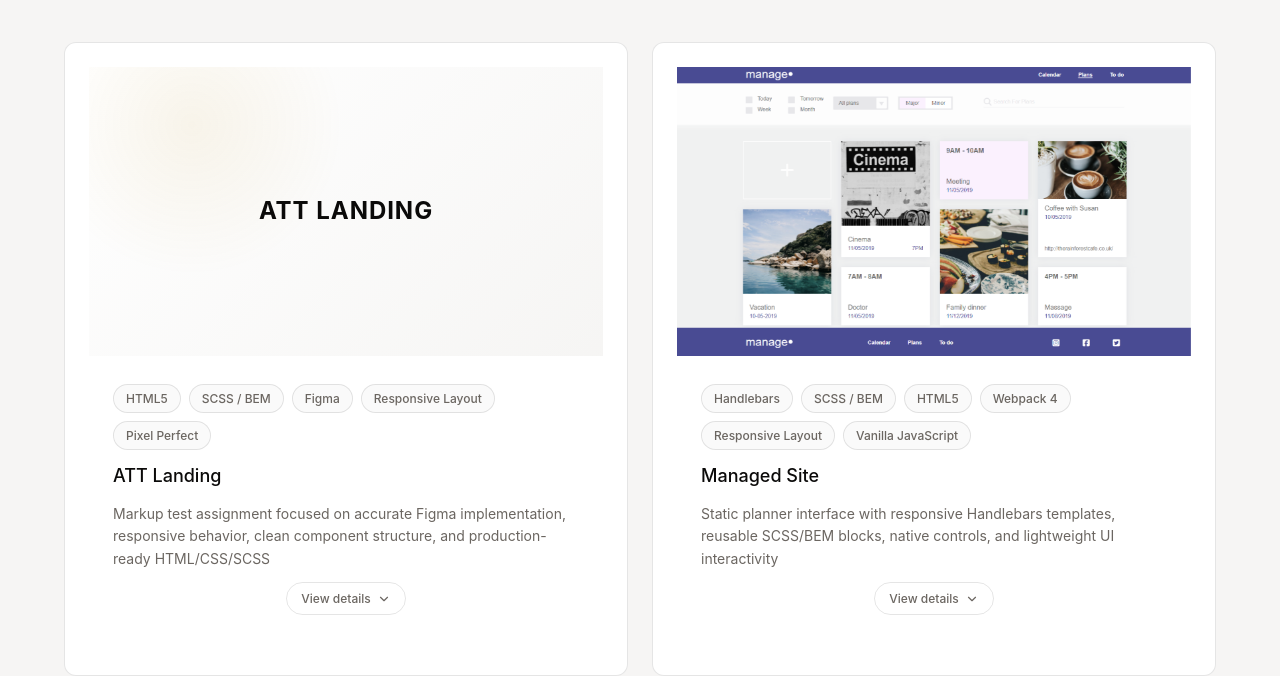
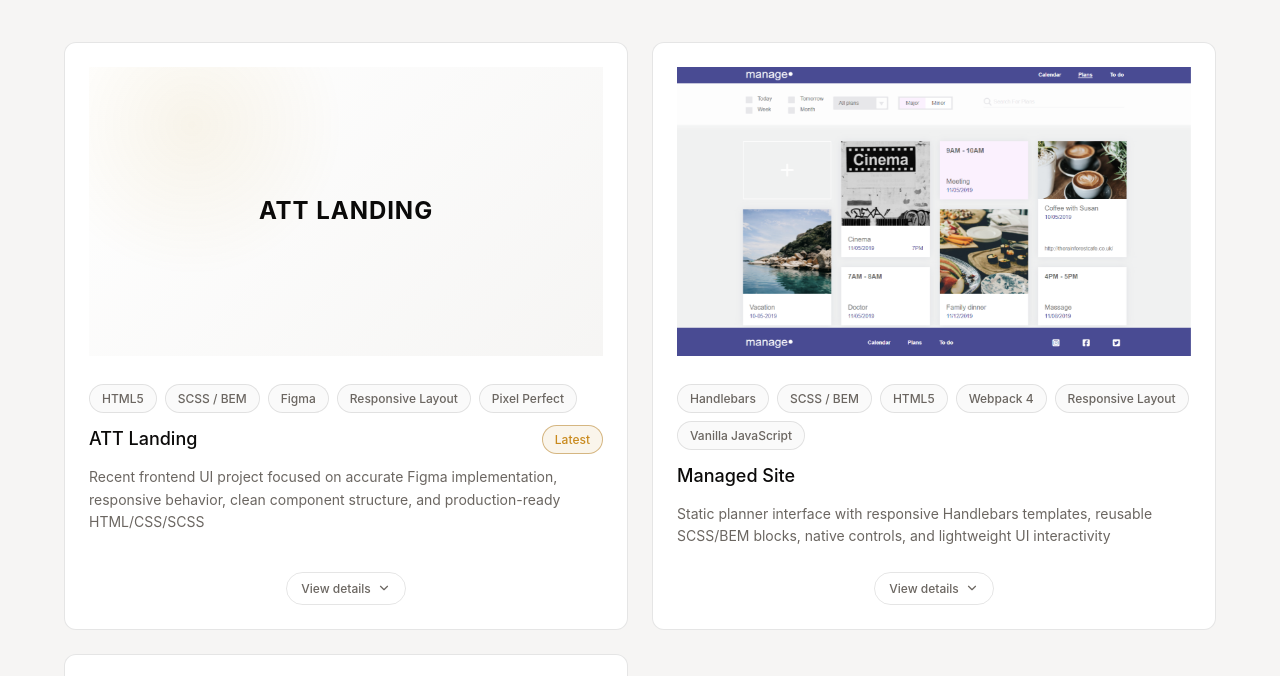
Before and after one commit to taracamary/my-portfolio, a website built with Vite: page index.html in a window 1280 px wide. Shown: the part 1887-2563 px from the top of the page. Built offline with nearby package versions, Linux system fonts and the light colour scheme.

Commit message:
fix: keep expanded project cards from stretching siblings

```diff
--- a/src/components/projects/_projects.scss
+++ b/src/components/projects/_projects.scss
@@ -62,17 +62,28 @@
 
   &__grid {
     @include responsive-grid(2, rem(24));
-    align-items: start;
+    align-items: stretch;
+
+    &:has(.projects__card.is-expanded) {
+      align-items: start;
+    }
   }
 
   &__card {
     @include card-base;
     position: relative;
+    display: flex;
+    flex-direction: column;
+    block-size: 100%;
     cursor: pointer;
 
     &:hover,
     &:focus-within {
       @include interactive-card-hover;
+    }
+
+    .projects__grid:has(.is-expanded) & {
+      block-size: auto;
     }
   }
 
@@ -134,13 +145,16 @@
 
   &__meta {
     @include flex-column(rem(12));
-    padding: rem(24);
+    flex: 1;
+    padding-block-start: rem(24);
   }
 
   &__title-row {
     display: flex;
     justify-content: space-between;
     align-items: center;
+    gap: rem(8);
+    flex-wrap: wrap;
   }
 
   &__card-title {
@@ -150,6 +164,14 @@
     .projects__card:focus-within & {
       color: $color-primary;
     }
+  }
+
+  &__badge {
+    @include tag-base;
+    flex-shrink: 0;
+    border-color: color-mix(in srgb, $color-primary 45%, $color-border);
+    background-color: $color-primary-glow;
+    color: $color-primary;
   }
 
   &__card-description {
@@ -187,6 +209,7 @@
     @include flex-row(rem(6));
     align-items: center;
     align-self: center;
+    margin-block-start: auto;
     padding: rem(6) rem(14);
     border: rem(1) solid $color-border;
     border-radius: var(--radius-full);
@@ -256,9 +279,14 @@
   }
 
   &__expand-details {
-    color: $color-text-muted;
+    @include muted-text-interactive;
     font-size: var(--font-size-sm);
     line-height: var(--line-height-base);
+
+    .projects__card:hover &,
+    .projects__card:focus-within & {
+      @include muted-text-interactive--active;
+    }
   }
 
   &__expand-links {
--- a/src/components/projects/projects.html
+++ b/src/components/projects/projects.html
@@ -35,8 +35,8 @@
       <div class="projects__grid">
         <!-- ATT Landing -->
         <article class="projects__card u-fade-up u-delay-100"
-          data-details-en="ATT Landing is a frontend markup test assignment focused on accurate implementation of a provided Figma design. The case highlights responsive and adaptive layout work, precise spacing, typography, UI states, breakpoint behavior, and clean HTML/CSS/SCSS structure. It is presented as an independent test assignment, not as a commercial client project"
-          data-details-ru="ATT Landing — тестовое задание по frontend/markup с фокусом на точную реализацию предоставленного Figma-макета. Кейс показывает адаптивную верстку, точные отступы, типографику, состояния UI, поведение на брейкпоинтах и аккуратную HTML/CSS/SCSS-структуру. Проект представлен как самостоятельное тестовое задание, а не коммерческий клиентский проект">
+          data-details-en="ATT Landing is a recent frontend UI project focused on accurate implementation of a provided Figma design. The case highlights responsive and adaptive layout work, precise spacing, typography, UI states, breakpoint behavior, and clean HTML/CSS/SCSS structure"
+          data-details-ru="ATT Landing — недавний frontend/UI-проект с фокусом на точную реализацию предоставленного Figma-макета. Кейс показывает адаптивную верстку, точные отступы, типографику, состояния UI, поведение на брейкпоинтах и аккуратную HTML/CSS/SCSS-структуру">
           <div class="projects__image-wrapper">
             <div class="projects__placeholder" role="img" aria-label="ATT Landing preview not available"
               data-aria-label-en="ATT Landing preview not available"
@@ -60,24 +60,20 @@
                 <span lang="en">ATT Landing</span>
                 <span lang="ru">ATT Landing</span>
               </h3>
+              <span class="projects__badge">
+                <span lang="en">Latest</span>
+                <span lang="ru">Новое</span>
+              </span>
             </div>
 
             <p class="projects__card-description" lang="en">
-              Markup test assignment focused on accurate Figma implementation, responsive behavior, clean component
+              Recent frontend UI project focused on accurate Figma implementation, responsive behavior, clean component
               structure, and production-ready HTML/CSS/SCSS
             </p>
             <p class="projects__card-description" lang="ru">
-              Тестовое задание по верстке с фокусом на точную реализацию Figma-макета, адаптивность, чистую структуру
+              Недавний frontend/UI-проект с фокусом на точную реализацию Figma-макета, адаптивность, чистую структуру
               компонентов и production-ready HTML/CSS/SCSS
             </p>
-
-            <button class="projects__details-btn" type="button" aria-expanded="false">
-              <span lang="en">View details</span>
-              <span lang="ru">Подробнее</span>
-              <svg aria-hidden="true">
-                <use href="sprite.svg#icon-scroll-down"></use>
-              </svg>
-            </button>
 
             <div class="projects__expand" inert>
               <div class="projects__expand-body">
@@ -105,6 +101,14 @@
                 </div>
               </div>
             </div>
+
+            <button class="projects__details-btn" type="button" aria-expanded="false">
+              <span lang="en">View details</span>
+              <span lang="ru">Подробнее</span>
+              <svg aria-hidden="true">
+                <use href="sprite.svg#icon-scroll-down"></use>
+              </svg>
+            </button>
           </div>
         </article>
 
@@ -150,14 +154,6 @@
               нативными контролами и легкой UI-интерактивностью
             </p>
 
-            <button class="projects__details-btn" type="button" aria-expanded="false">
-              <span lang="en">View details</span>
-              <span lang="ru">Подробнее</span>
-              <svg aria-hidden="true">
-                <use href="sprite.svg#icon-scroll-down"></use>
-              </svg>
-            </button>
-
             <div class="projects__expand" inert>
               <div class="projects__expand-body">
                 <p class="projects__expand-details" lang="en"></p>
@@ -184,6 +180,14 @@
                 </div>
               </div>
             </div>
+
+            <button class="projects__details-btn" type="button" aria-expanded="false">
+              <span lang="en">View details</span>
+              <span lang="ru">Подробнее</span>
+              <svg aria-hidden="true">
+                <use href="sprite.svg#icon-scroll-down"></use>
+              </svg>
+            </button>
           </div>
         </article>
 
@@ -229,14 +233,6 @@
               согласованную SCSS/BEM-стилизацию
             </p>
 
-            <button class="projects__details-btn" type="button" aria-expanded="false">
-              <span lang="en">View details</span>
-              <span lang="ru">Подробнее</span>
-              <svg aria-hidden="true">
-                <use href="sprite.svg#icon-scroll-down"></use>
-              </svg>
-            </button>
-
             <div class="projects__expand" inert>
               <div class="projects__expand-body">
                 <p class="projects__expand-details" lang="en"></p>
@@ -263,6 +259,14 @@
                 </div>
               </div>
             </div>
+
+            <button class="projects__details-btn" type="button" aria-expanded="false">
+              <span lang="en">View details</span>
+              <span lang="ru">Подробнее</span>
+              <svg aria-hidden="true">
+                <use href="sprite.svg#icon-scroll-down"></use>
+              </svg>
+            </button>
           </div>
         </article>
       </div>
```
